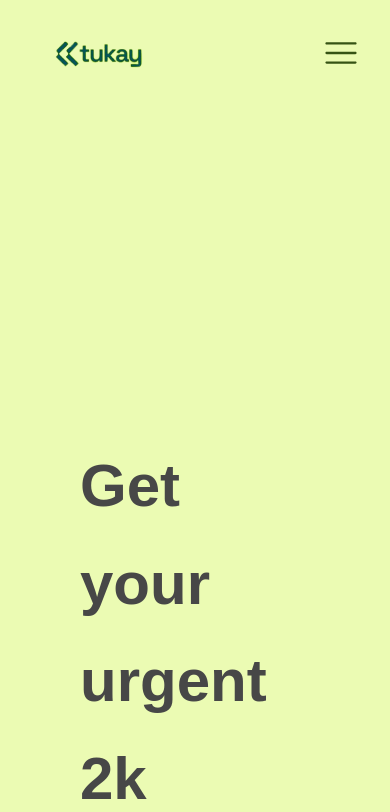
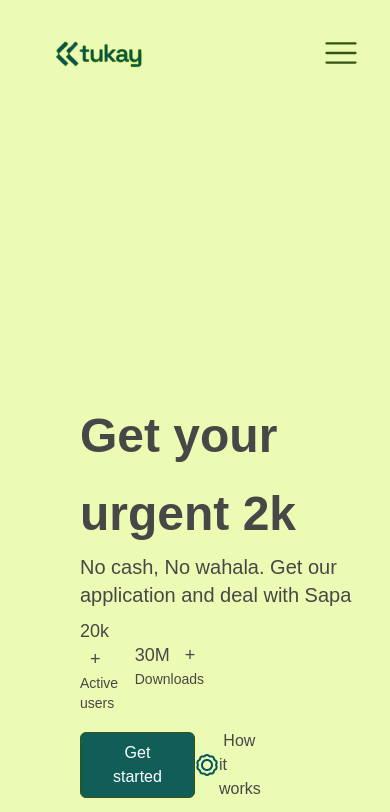
Before and after one commit to Nathaniyell/sapa-tukay, a React (Create React App) app: page / in a window 390 px wide. Shown: the top 812 px of the page. Built offline with nearby package versions, Linux system fonts and the light colour scheme.

Commit message:
update Hero.jsx

```diff
--- a/src/components/Hero.jsx
+++ b/src/components/Hero.jsx
@@ -1,11 +1,12 @@
 import React from 'react'
 import Settings from "../assets/settings.png"
+import HeroImg from "../assets/herologo.png"
 
 const Hero = () => {
   return (
-    <div className='mt-10'>
-        <div className='w-[44%] ml-20 text-[#474747]'>
-            <h1 className='text-6xl font-semibold leading-relaxed'>Get your urgent 2k</h1>
+    <div className='relative md:mt-5 flex items-center justify-between flex-col md:flex-row'>
+        <div className='mx-auto md:w-[44%] ml-20 text-[#474747]'>
+            <h1 className='text-5xl md:text-6xl font-semibold leading-relaxed'>Get your urgent 2k</h1>
             <p className='text-xl font-medium'>No cash, No wahala. Get our application and deal with Sapa</p>
           <div className='w-2/5 flex justify-between items-center gap-4 mt-2'>
           <span>
@@ -18,10 +19,11 @@ const Hero = () => {
                 </span>
           </div>
           <span className='flex items-center justify-between w-[55%] mt-4'>
-            <button className='border border-lime-900 bg-teal-800 text-white py-1 px-8 py-2 rounded-md'>Get started</button>
-            <span className='hover:underline flex items-center'><img className='inline' src={Settings} alt="Settings" />&nbsp;How it works</span>
+            <button className='border border-lime-900 bg-teal-800 text-white px-8 py-2 rounded-md'>Get started</button>
+            <span className='hover:underline flex items-center font-light'><img className='inline' src={Settings} alt="Settings" />&nbsp;How it works</span>
           </span>
         </div>
+    <img className='w-[35%]' src={HeroImg} alt="Hero" />
     </div>
   )
 }
```
